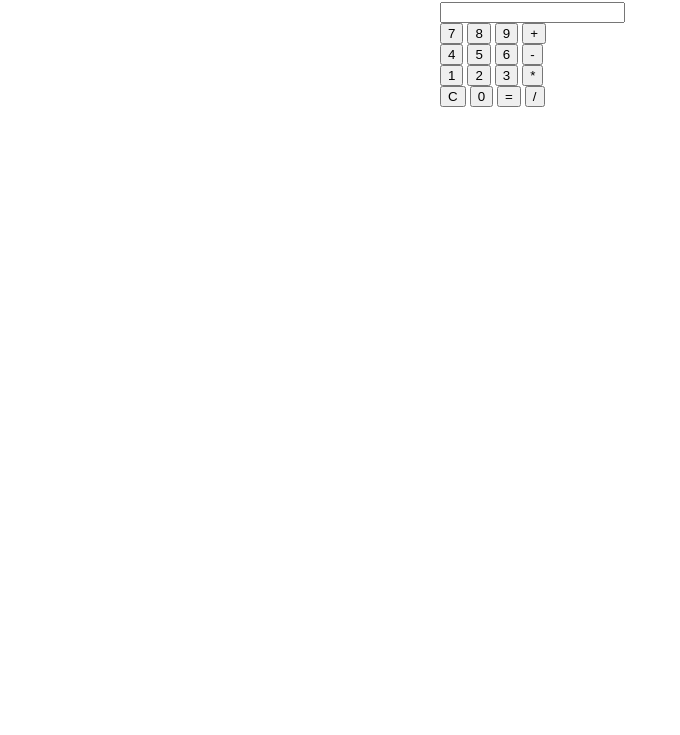
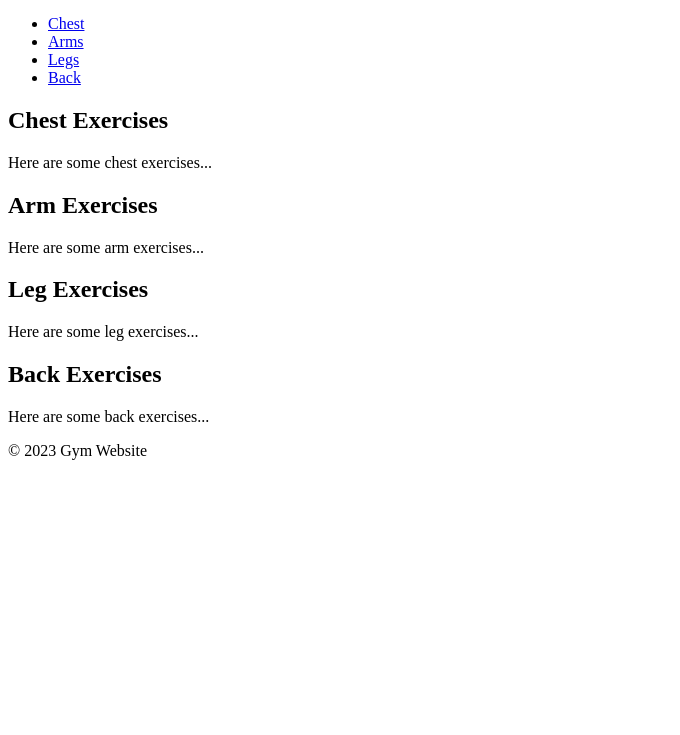
Before and after one commit to horizonharsh/horizonharsh.github.io, a plain HTML site: page index.html in a window 1280 px wide. Shown: the part 65-800 px from the top of the page, without its empty margins (0-680 px from the left). Drawn offline with Linux system fonts and the light colour scheme.

Commit message:
Update index.html

```diff
--- a/index.html
+++ b/index.html
@@ -1,98 +1,44 @@
 <!DOCTYPE html>
 <html>
 <head>
-    <title>Simple Calculator</title>
-    <style>
-        .calculator {
-            width: 400px;
-            margin: 0 auto;
-        }
-    </style>
+    <meta charset="UTF-8">
+    <title>Gym Website</title>
+    <link rel="stylesheet" type="text/css" href="style.css">
 </head>
 <body>
-    <div class="calculator">
-        <h2>Calculator</h2>
-        <input type="text" id="display" readonly>
-        <br>
-        <button onclick="appendToDisplay('7')">7</button>
-        <button onclick="appendToDisplay('8')">8</button>
-        <button onclick="appendToDisplay('9')">9</button>
-        <button onclick="appendOperator('+')">+</button>
-        <br>
-        <button onclick="appendToDisplay('4')">4</button>
-        <button onclick="appendToDisplay('5')">5</button>
-        <button onclick="appendToDisplay('6')">6</button>
-        <button onclick="appendOperator('-')">-</button>
-        <br>
-        <button onclick="appendToDisplay('1')">1</button>
-        <button onclick="appendToDisplay('2')">2</button>
-        <button onclick="appendToDisplay('3')">3</button>
-        <button onclick="appendOperator('*')">*</button>
-        <br>
-        <button onclick="clearDisplay()">C</button>
-        <button onclick="appendToDisplay('0')">0</button>
-        <button onclick="calculateResult()">=</button>
-        <button onclick="appendOperator('/')">/</button>
-        <br>
-    </div>
-
-    <script>
-        let display = document.getElementById('display');
-        let currentInput = '';
-        let currentOperator = '';
-        let previousInput = '';
-
-        function appendToDisplay(value) {
-            currentInput += value;
-            display.value = currentInput;
-        }
-
-        function appendOperator(operator) {
-            if (currentInput !== '') {
-                currentOperator = operator;
-                previousInput = currentInput;
-                currentInput = '';
-            }
-        }
-
-        function clearDisplay() {
-            display.value = '';
-            currentInput = '';
-            currentOperator = '';
-            previousInput = '';
-        }
-
-        function calculateResult() {
-            if (currentInput !== '' && currentOperator !== '') {
-                const num1 = parseFloat(previousInput);
-                const num2 = parseFloat(currentInput);
-                let result;
-
-                switch (currentOperator) {
-                    case '+':
-                        result = num1 + num2;
-                        break;
-                    case '-':
-                        result = num1 - num2;
-                        break;
-                    case '*':
-                        result = num1 * num2;
-                        break;
-                    case '/':
-                        if (num2 !== 0) {
-                            result = num1 / num2;
-                        } else {
-                            result = "Undefined";
-                        }
-                        break;
-                }
-
-                display.value = result;
-                currentInput = result.toString();
-                currentOperator = '';
-                previousInput = '';
-            }
-        }
-    </script>
+    <header>
+        <h1>Welcome to Gym Website</h1>
+    </header>
+    <nav>
+        <ul>
+            <li><a href="#chest">Chest</a></li>
+            <li><a href="#arms">Arms</a></li>
+            <li><a href="#legs">Legs</a></li>
+            <li><a href="#back">Back</a></li>
+        </ul>
+    </nav>
+    <section id="chest">
+        <h2>Chest Exercises</h2>
+        <p>Here are some chest exercises...</p>
+        <!-- Add exercise details and images here -->
+    </section>
+    <section id="arms">
+        <h2>Arm Exercises</h2>
+        <p>Here are some arm exercises...</p>
+        <!-- Add exercise details and images here -->
+    </section>
+    <section id="legs">
+        <h2>Leg Exercises</h2>
+        <p>Here are some leg exercises...</p>
+        <!-- Add exercise details and images here -->
+    </section>
+    <section id="back">
+        <h2>Back Exercises</h2>
+        <p>Here are some back exercises...</p>
+        <!-- Add exercise details and images here -->
+    </section>
+    <footer>
+        <p>&copy; 2023 Gym Website</p>
+    </footer>
 </body>
 </html>
```
